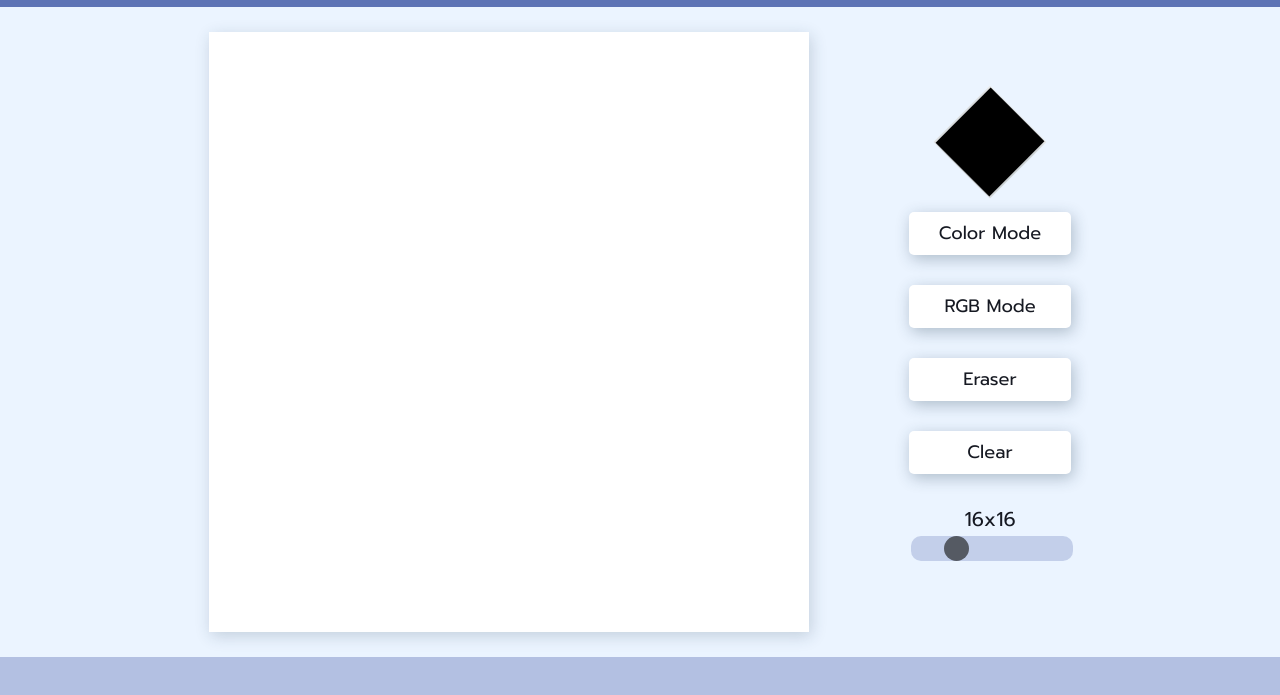
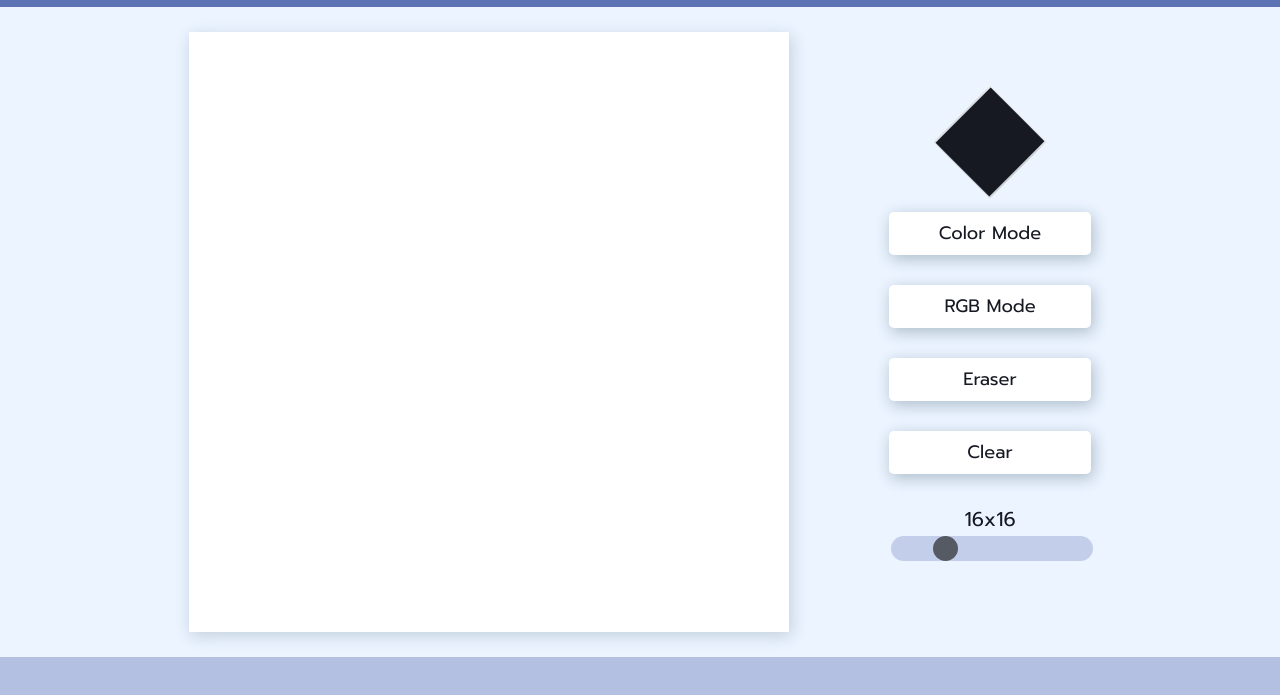
Before and after one commit to aleksandrgaroev/etch-a-sketch, a plain HTML site: page index.html in a window 1280 px wide. Shown: the part 93-788 px from the top of the page. Drawn offline with Linux system fonts and the light colour scheme.

Commit message:
style edit

```diff
--- a/index.html
+++ b/index.html
@@ -17,7 +17,7 @@
 		<main class="main">
 			<div class="grid" id="grid"></div>
 			<div class="settings">
-				<input type="color" value="#000000" id="colorPicker" />
+				<input type="color" value="#161922" id="colorPicker" />
 				<button id="colorBtn">Color Mode</button>
 				<button id="rgbBtn">RGB Mode</button>
 				<button id="eraserBtn">Eraser</button>
--- a/styles/styles.css
+++ b/styles/styles.css
@@ -42,7 +42,7 @@ body {
 	align-items: center;
 	justify-content: flex-start;
 	gap: 10rem;
-	max-width: 140rem;
+	max-width: 120rem;
 	margin: 0 auto;
 }
 
@@ -69,13 +69,21 @@ body {
 	font-weight: 100;
 	margin-bottom: -3rem;
 }
+input[type='color']::-webkit-color-swatch:hover,
+button:hover {
+	transform: scale(1.1);
+	-webkit-box-shadow: 2px 4px 15px 0px rgba(34, 60, 80, 0.45);
+	-moz-box-shadow: 2px 4px 15px 0px rgba(34, 60, 80, 0.45);
+	box-shadow: 2px 4px 15px 0px rgba(34, 60, 80, 0.45);
+}
 
-
-input[type='color']::-webkit-color-swatch-wrapper,
+input[type='color']::-webkit-color-swatch,
 button {
 	-webkit-box-shadow: 2px 4px 15px 0px rgba(34, 60, 80, 0.3);
 	-moz-box-shadow: 2px 4px 15px 0px rgba(34, 60, 80, 0.3);
 	box-shadow: 2px 4px 15px 0px rgba(34, 60, 80, 0.3);
+
+	transition: scale 0.2s, box-shadow 0.2s;
 }
 
 input[type='color'] {
@@ -102,7 +110,7 @@ input[type='color']::-webkit-color-swatch {
 	outline: none;
 	opacity: 0.7;
 	transition: opacity 0.2s;
-	border-radius: 1rem;
+	border-radius: 1.25rem;
 }
 
 #sizeSlider:hover {
@@ -129,7 +137,7 @@ input[type='color']::-webkit-color-swatch {
 
 button {
 	background-color: var(--white);
-	padding: 0.8rem 3rem;
+	padding: 0.8rem 5rem;
 	border: none;
 	border-radius: 0.5rem;
 
```
